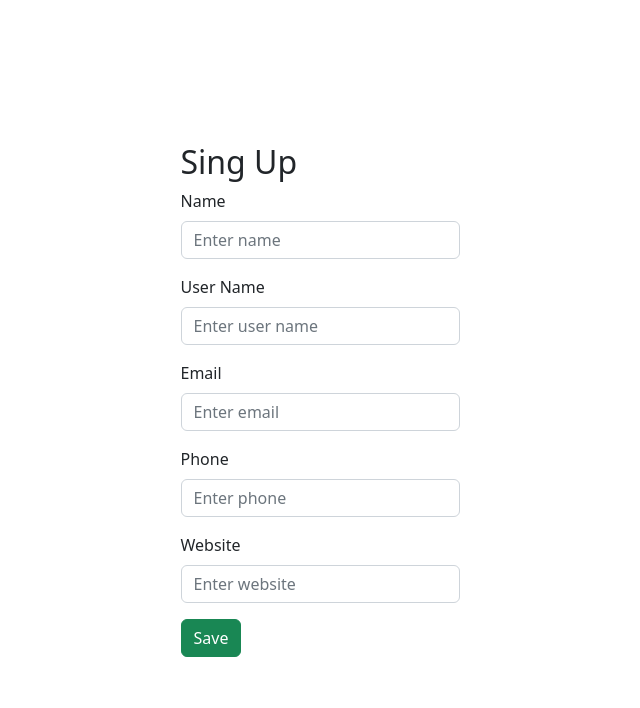
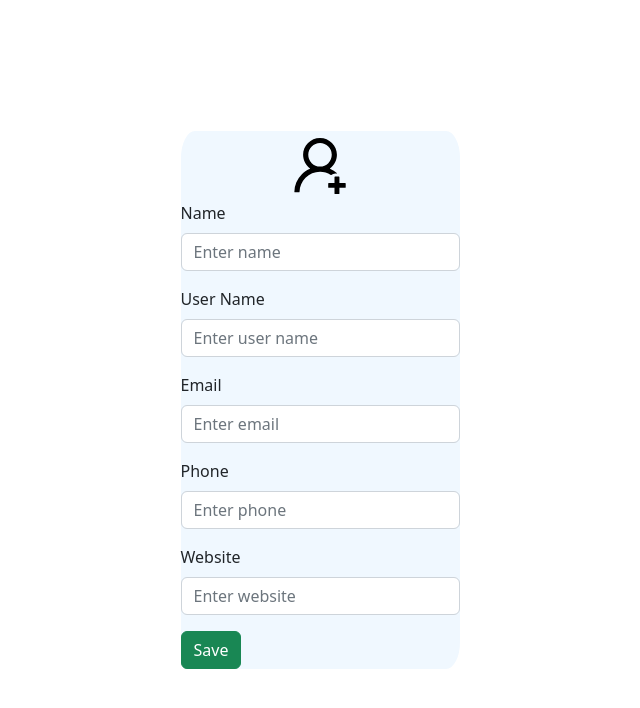
Before and after one commit to mervehelvaci/OtoparkOneriSistemi, a React (Create React App) app: page /singup in a window 1280 px wide. Shown: the top 708 px of the page, without its empty margins (320-960 px from the left). Built offline with nearby package versions, Linux system fonts and the light colour scheme.

Commit message:
style.css dosyasına taşındı.

```diff
--- a/src/Login.js
+++ b/src/Login.js
@@ -3,7 +3,7 @@ import { Form, FormGroup, Label, Input } from "reactstrap";
 import Button from "react-bootstrap/Button";
 import { useNavigate, Link } from "react-router-dom";
 import { Stack } from "react-bootstrap";
-import { FiUser } from "react-icons/fi";
+import { AiOutlineUser } from "react-icons/ai";
 import "./style.css";
 
 function Login() {
@@ -46,7 +46,7 @@ function Login() {
     <div className="container">
       <div className="formCenter mx-auto ">
         <div className="form col-md-3 mx-auto">
-          <FiUser className="formIcon mx-auto" />
+          <AiOutlineUser className="formIcon mx-auto" />
           <Form onSubmit={onLogin}>
             <FormGroup>
               <Label for="exampleName">Name</Label>
--- a/src/SingUp.js
+++ b/src/SingUp.js
@@ -1,7 +1,9 @@
 import React, { useState } from "react";
-import { Form, FormGroup, Label, Input} from "reactstrap";
+import { Form, FormGroup, Label, Input } from "reactstrap";
 import { useNavigate } from "react-router-dom";
 import Button from "react-bootstrap/Button";
+import { AiOutlineUserAdd } from "react-icons/ai";
+import "./style.css";
 
 function SingUp() {
   const [user, setUser] = useState({
@@ -16,10 +18,6 @@ function SingUp() {
 
   //Kayıt işlemi
   const onSingUp = (e) => {
-    e.preventDefault();
-    console.log(user);
-    const model = user;
-
     //Inputlar boş mu kontrol eder
     if (
       user.name === "" ||
@@ -31,6 +29,9 @@ function SingUp() {
       setError("Lütfen tüm alanları doldurunuz!");
       return;
     } else {
+      e.preventDefault();
+      console.log(user);
+      const model = user;
       localStorage.setItem("name", user.name);
       localStorage.setItem("username", user.username);
       localStorage.setItem("email", user.email);
@@ -58,16 +59,9 @@ function SingUp() {
 
   return (
     <div className="container ">
-      <div
-        className="mx-auto"
-        style={{
-          height: "100vh",
-          display: "flex",
-          alignItems: "center",
-        }}
-      >
-        <div className="col-md-3 mx-auto">
-          <h2>Sing Up </h2>
+      <div className="formCenter mx-auto">
+        <div className="form col-md-3 mx-auto">
+          <AiOutlineUserAdd className="formIcon mx-auto" />
           <Form className="bg-blue" onSubmit={onSingUp}>
             <FormGroup>
               <Label for="exampleName">Name</Label>
@@ -127,16 +121,13 @@ function SingUp() {
             <Button
               type="submit"
               variant="success"
-              onClick={onSingUp} style={{ display: "flex", justifyContent: "end" }}
+              onClick={onSingUp}
+              style={{ display: "flex", justifyContent: "end" }}
             >
               Save
             </Button>
           </Form>
-          {error !== "" ? (
-            <div className="text-danger">{error}</div>
-          ) : (
-            ""
-          )}
+          {error !== "" ? <div className="text-danger">{error}</div> : ""}
         </div>
       </div>
     </div>
--- a/src/style.css
+++ b/src/style.css
@@ -1,7 +1,7 @@
 
 .form{
     background-color: aliceblue;
-    border-radius: 10%
+    border-radius: 5%
 }
 
 .formCenter{
```
